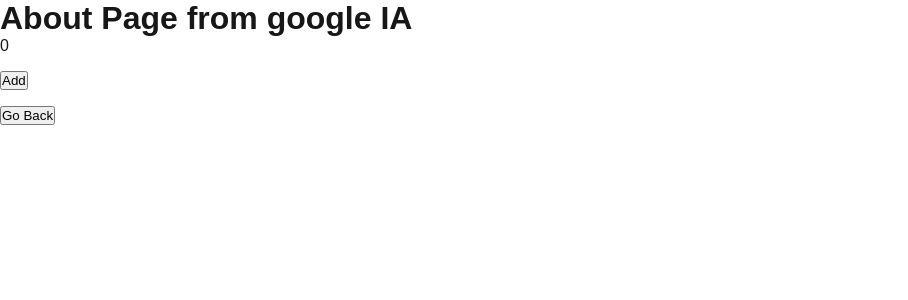
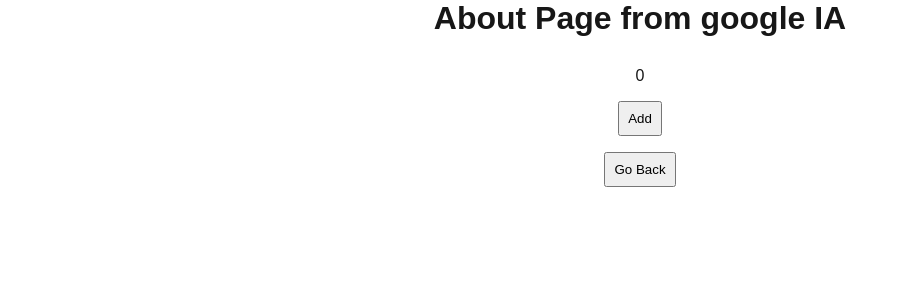
Before and after one commit to Wildereduardoleon85/testing-swipe-app, a Next.js app: page /about in a window 1280 px wide. Shown: the top 300 px of the page, without its empty margins (0-908 px from the left). Built offline with nearby package versions, Linux system fonts and the light colour scheme.

Commit message:
style: Improve UI styles

```diff
--- a/src/pages/about/index.tsx
+++ b/src/pages/about/index.tsx
@@ -7,11 +7,16 @@ export default function AboutPage() {
   const router = useRouter()
 
   useEffect(() => {
+    const EDGE_THRESHOLD = 30
+
     const handleTouchStart = (e: TouchEvent) => {
       if (e.touches.length === 1) {
         const touch = e.touches[0]
         // Check if the touch is near the edge of the screen (adjust threshold as needed)
-        if (touch.clientX <= 30 || touch.clientX >= window.innerWidth - 30) {
+        if (
+          touch.clientX <= EDGE_THRESHOLD ||
+          touch.clientX >= window.innerWidth - EDGE_THRESHOLD
+        ) {
           e.preventDefault() // Prevent swipe-to-navigate
         }
       }
@@ -31,21 +36,37 @@ export default function AboutPage() {
   }
 
   return (
-    <>
+    <div
+      style={{
+        display: 'flex',
+        flexDirection: 'column',
+        alignItems: 'center',
+      }}
+    >
       <h1>About Page from google IA</h1>
-      <p>{counter}</p>
+      <p style={{ marginTop: '30px' }}>{counter}</p>
       <button
-        style={{ display: 'block', marginTop: '16px' }}
+        style={{
+          display: 'block',
+          marginTop: '16px',
+          width: 'fit-content',
+          padding: '8px',
+        }}
         onClick={() => setCounter(counter + 1)}
       >
         Add
       </button>
       <button
-        style={{ display: 'block', marginTop: '16px' }}
+        style={{
+          display: 'block',
+          marginTop: '16px',
+          width: 'fit-content',
+          padding: '8px',
+        }}
         onClick={handleBack}
       >
         Go Back
       </button>
-    </>
+    </div>
   )
 }
```
